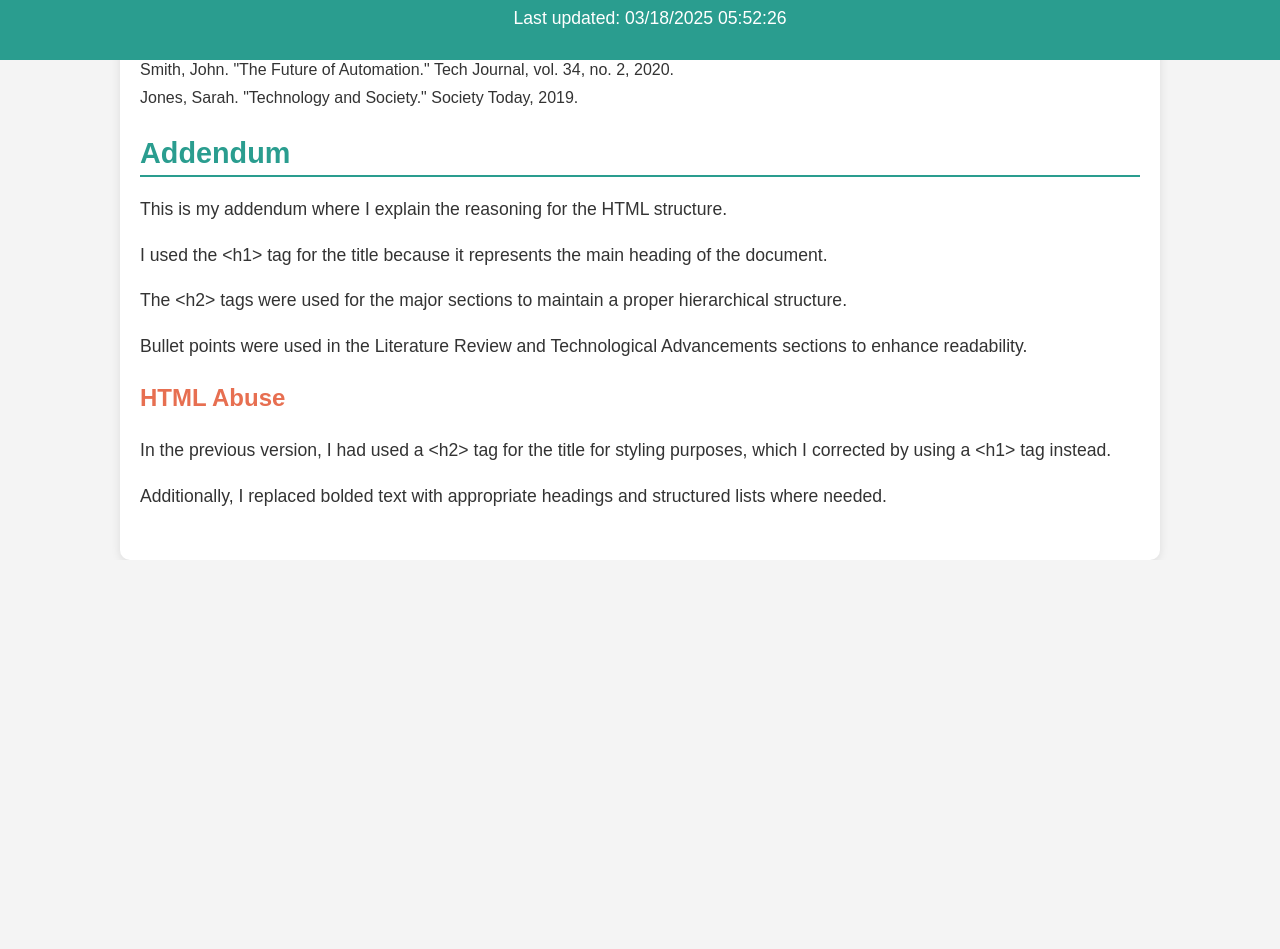
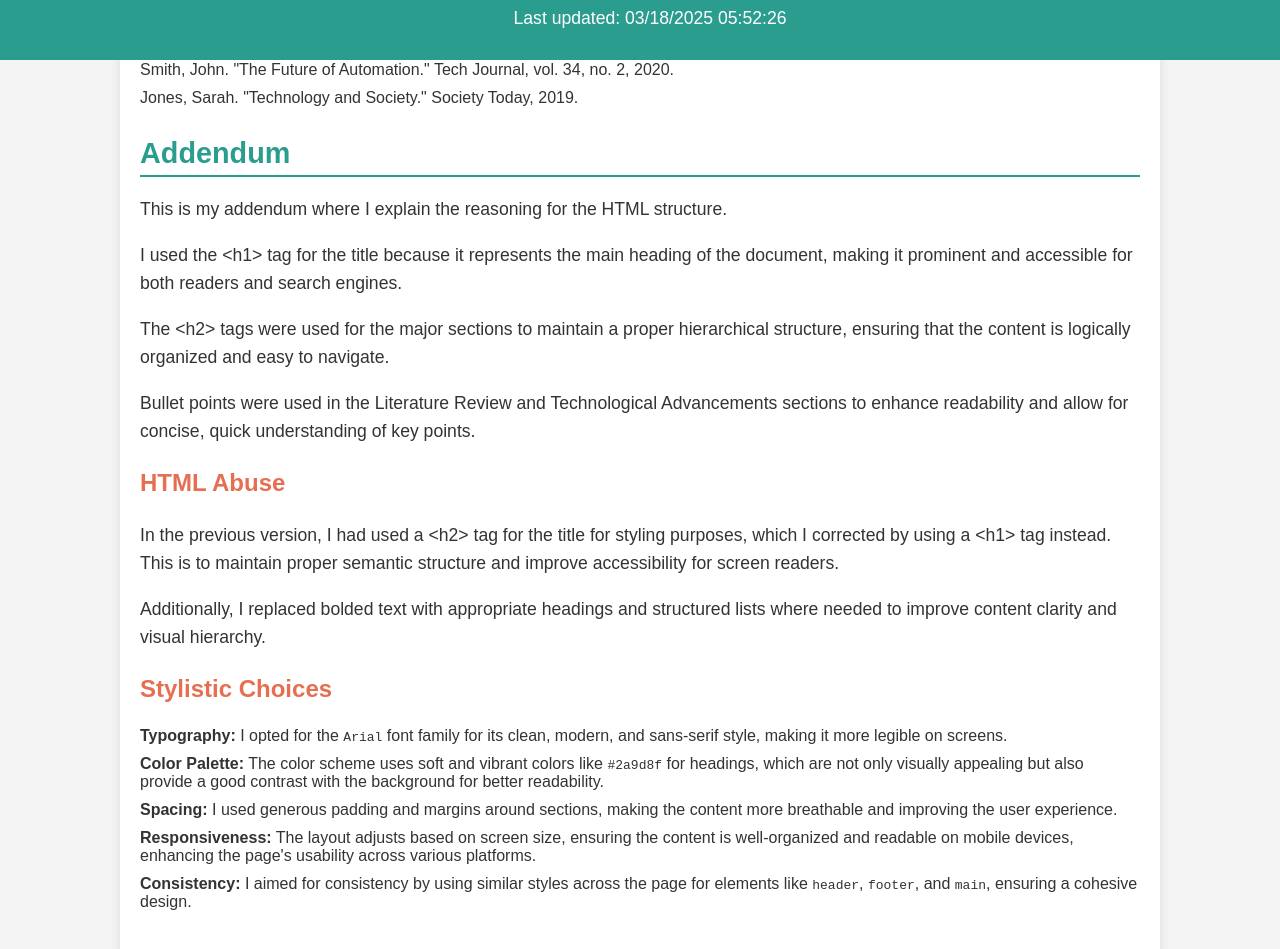
Before and after one commit to Swapna1320/ITC505, a plain HTML site: page lab-4/index.html in a window 1280 px wide. Shown: the part 740-1689 px from the top of the page. Before the commit the page ends 1300 px from the top, so only its background shows below. Drawn offline with Linux system fonts and the light colour scheme.

Commit message:
Update index.html

```diff
--- a/lab-4/index.html
+++ b/lab-4/index.html
@@ -49,16 +49,27 @@
             </ul>
         </section>
 
-        <section>
-            <h2>Addendum</h2>
-            <p>This is my addendum where I explain the reasoning for the HTML structure.</p>
-            <p>I used the &lt;h1&gt; tag for the title because it represents the main heading of the document.</p>
-            <p>The &lt;h2&gt; tags were used for the major sections to maintain a proper hierarchical structure.</p>
-            <p>Bullet points were used in the Literature Review and Technological Advancements sections to enhance readability.</p>
-            <h3>HTML Abuse</h3>
-            <p>In the previous version, I had used a &lt;h2&gt; tag for the title for styling purposes, which I corrected by using a &lt;h1&gt; tag instead.</p>
-            <p>Additionally, I replaced bolded text with appropriate headings and structured lists where needed.</p>
-        </section>
+<section>
+    <h2>Addendum</h2>
+    <p>This is my addendum where I explain the reasoning for the HTML structure.</p>
+    <p>I used the &lt;h1&gt; tag for the title because it represents the main heading of the document, making it prominent and accessible for both readers and search engines.</p>
+    <p>The &lt;h2&gt; tags were used for the major sections to maintain a proper hierarchical structure, ensuring that the content is logically organized and easy to navigate.</p>
+    <p>Bullet points were used in the Literature Review and Technological Advancements sections to enhance readability and allow for concise, quick understanding of key points.</p>
+
+    <h3>HTML Abuse</h3>
+    <p>In the previous version, I had used a &lt;h2&gt; tag for the title for styling purposes, which I corrected by using a &lt;h1&gt; tag instead. This is to maintain proper semantic structure and improve accessibility for screen readers.</p>
+    <p>Additionally, I replaced bolded text with appropriate headings and structured lists where needed to improve content clarity and visual hierarchy.</p>
+
+    <h3>Stylistic Choices</h3>
+    <ul>
+        <li><strong>Typography:</strong> I opted for the <code>Arial</code> font family for its clean, modern, and sans-serif style, making it more legible on screens.</li>
+        <li><strong>Color Palette:</strong> The color scheme uses soft and vibrant colors like <code>#2a9d8f</code> for headings, which are not only visually appealing but also provide a good contrast with the background for better readability.</li>
+        <li><strong>Spacing:</strong> I used generous padding and margins around sections, making the content more breathable and improving the user experience.</li>
+        <li><strong>Responsiveness:</strong> The layout adjusts based on screen size, ensuring the content is well-organized and readable on mobile devices, enhancing the page's usability across various platforms.</li>
+        <li><strong>Consistency:</strong> I aimed for consistency by using similar styles across the page for elements like <code>header</code>, <code>footer</code>, and <code>main</code>, ensuring a cohesive design.</li>
+    </ul>
+</section>
+
     </main>
 
     <footer>
```
